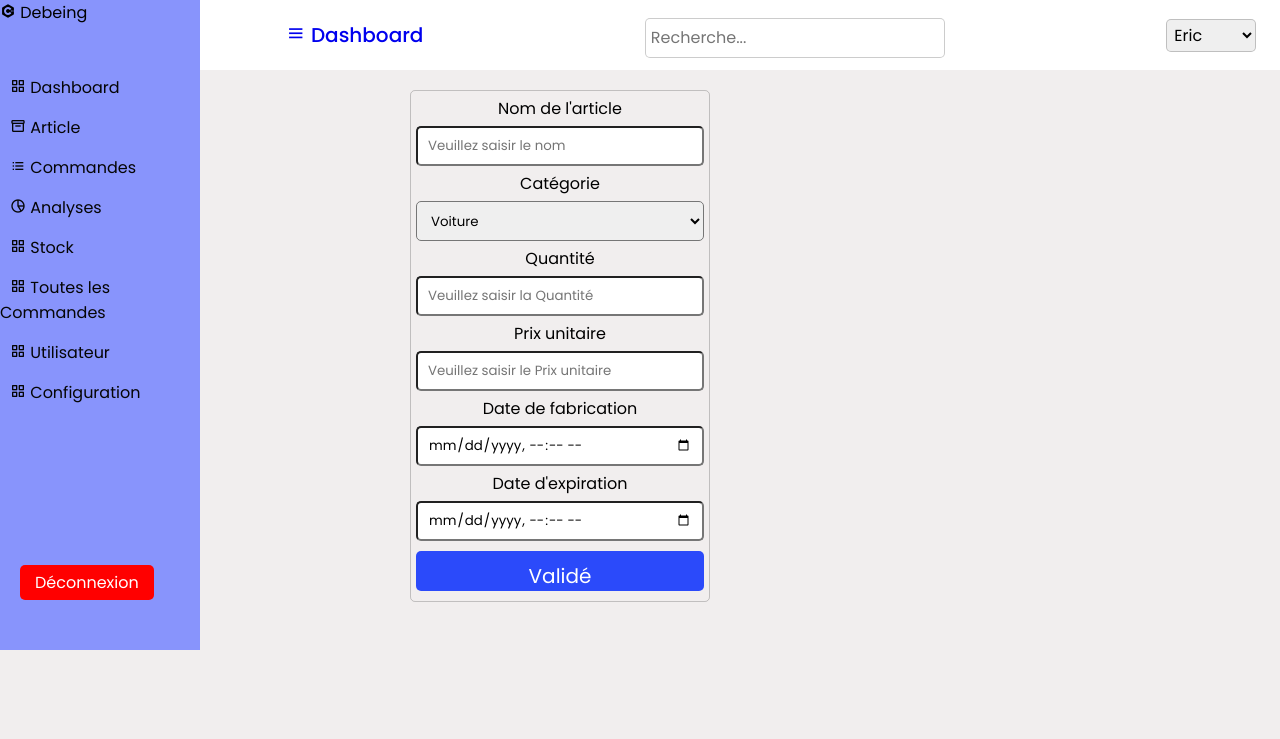
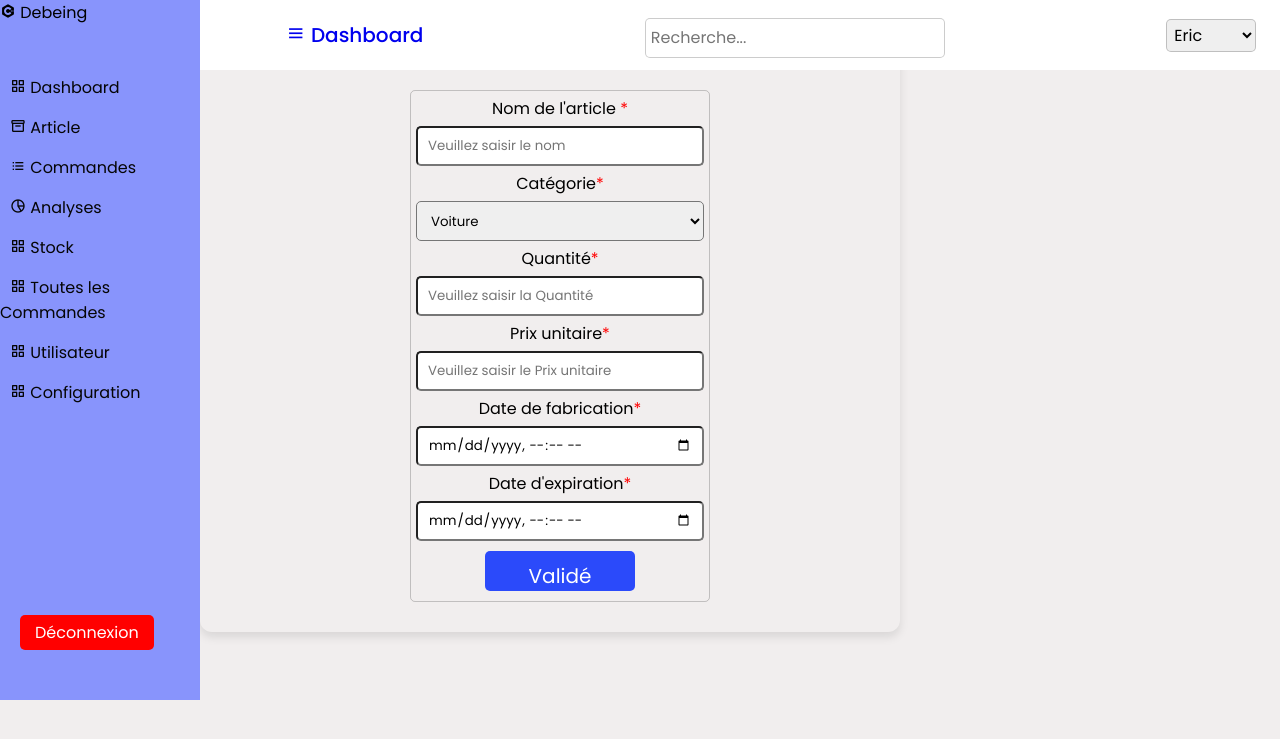
Before and after one commit to Debeing/Gestion-de-stock-, a PHP site: page /vue/article.php in a window 1280 px wide. Shown: the top 739 px of the page. Run offline with PHP 8.4, Linux system fonts and the light colour scheme.

Commit message:
first commit of day

```diff
--- a/public/css/style.css
+++ b/public/css/style.css
@@ -19,7 +19,7 @@ body{
     position: fixed;
     background-color: rgb(136, 148, 252);
     width: 200px;
-    height: 650px;
+    height: 700px;
     transition: all 0.5s ease;
 }
 .nav-links{
@@ -92,6 +92,8 @@ body{
     justify-content: center;
     align-items: center;
     margin-top: 50px;
+    border-radius: 12px;
+    box-shadow: 0 5px 10px rgba(12, 12, 12, 0.1);
 }
 .contenu{
     border-radius: 10px;
@@ -113,4 +115,33 @@ body{
     border: none;
     cursor: pointer;
     font-size: 20px;
+    width: 150px;
 }
+table.mtable{
+    width: 110%;
+    border: 1px solid white;
+}
+th{
+    display: inline-block;
+    justify-content: right;
+    text-align: right;
+    padding: 16px;
+}
+.box{
+    display: block;
+    justify-content: right;
+    align-items: right;
+}
+table.mtable, tr:nth-child(even){
+    background: white;
+}
+ .box{
+    display: flex;
+    align-items: right;
+    justify-content: right;
+    width: 800px;
+    padding: 15px 14px;
+    margin-top: 20px;
+    border-radius: 12px;
+    box-shadow: 0 5px 10px rgba(12, 12, 12, 0.1);
+}
--- a/vue/article.php
+++ b/vue/article.php
@@ -1,32 +1,33 @@
 <?php
 include'entete.php'
 ?>
-    <div class="form">
+        <div class="form">
         <form action="../model/ajoutArticle.php" method="POST">
             <div class="contenu">
                 <div class="input">
-                    <label for="nom_article">Nom de l'article</label>
-                    <input type="text" name="nom_article" id="nom_article" placeholder="Veuillez saisir le nom"><br>
-                    <label for="categorie">Catégorie</label><br>
-                    <select name="categorie" id="Eric">
+                    <label for="nom_article">Nom de l'article <span style="color: red;">*</span> </label>
+                    <input type="text" name="nom_article" id="nom_article" placeholder="Veuillez saisir le nom" required><br>
+                    <label for="categorie">Catégorie<span style="color: red;">*</span></label><br>
+                    <select name="categorie" id="Eric" required>
                         <option value="Voiture">Voiture</option>
                         <option value="pneu">pneu</option>
                         <option value="chaisse">chaisse</option>
                         <option value="moteur">moteur</option>
                     </select><br>
-                    <label for="quantite">Quantité</label><br>
-                    <input type="number" name="quantite" placeholder="Veuillez saisir la Quantité">
-                    <label for="prix_unitaire">Prix unitaire</label><br>
-                    <input type="number" name="prix_unitaire" placeholder="Veuillez saisir le Prix unitaire"><br>
-                    <label for="date_fabrication">Date de fabrication</label><br>
-                    <input type="datetime-local" name="date_fabrication"><br>
-                    <label for="date_expiration">Date d'expiration</label><br>
-                    <input type="datetime-local" name="date_expiration"><br>
+                    <label for="quantite">Quantité<span style="color: red;">*</span></label><br>
+                    <input type="number" name="quantite" placeholder="Veuillez saisir la Quantité" required>
+                    <label for="prix_unitaire">Prix unitaire<span style="color: red;">*</span></label><br>
+                    <input type="number" name="prix_unitaire" placeholder="Veuillez saisir le Prix unitaire"required><br>
+                    <label for="date_fabrication">Date de fabrication<span style="color: red;">*</span></label><br>
+                    <input type="datetime-local" name="date_fabrication" required><br>
+                    <label for="date_expiration">Date d'expiration<span style="color: red;">*</span></label><br>
+                    <input type="datetime-local" name="date_expiration" required><br>
                     <button type="submit" class="submit">Validé</button>
                 </div>
             </div>
         </form>
-    </div>
+        </div>
+    </section>
 
    <?php
 include'pied.php'
```
